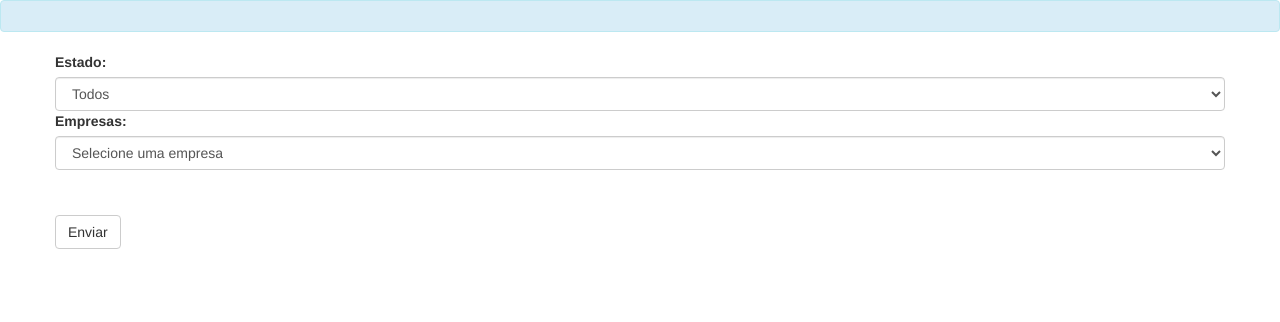
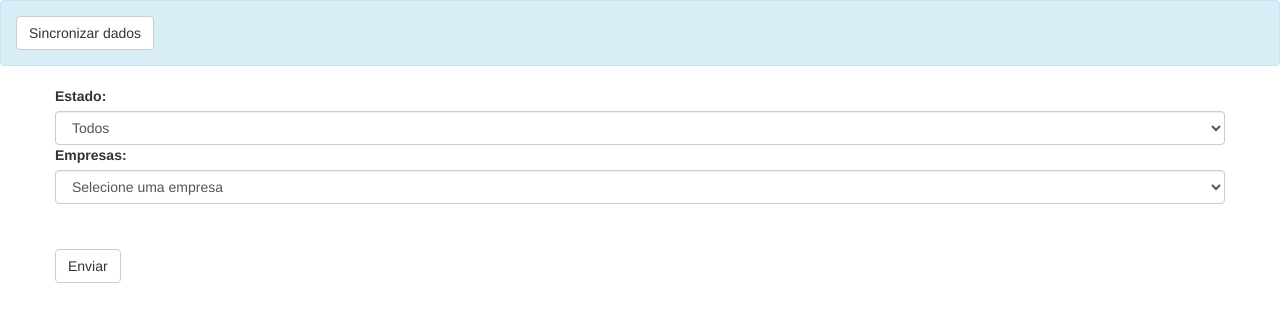
Before and after one commit to alexsilva/zendeskspent, a Django app: page / in a window 1280 px wide. Shown: the top 322 px of the page. Run offline with Django 3.2, Linux system fonts and the light colour scheme; data that the repository does not hold is empty; parts of the project's set-up code (start-up, migrations or seed data) failed here and were passed over.

Commit message:
Corrigindo problemas no layout.

```diff
--- a/contracts/static/contracts/css/styles.css
+++ b/contracts/static/contracts/css/styles.css
@@ -1,8 +1,4 @@
 
 #results-container {
-    padding: 25px;
+    padding: 10px;
 }
-
-#btn_show_sync {
-    float: left;
-}
--- a/contracts/templates/contracts/contracts.html
+++ b/contracts/templates/contracts/contracts.html
@@ -54,13 +54,12 @@
 {% block content %}
     <div class="container-fluid">
         <div class="container-fluid alert alert-info">
+            <button id="btn_show_sync" class="btn btn-default">Sincronizar dados</button>
             {% if data %}
-                <p>
-                    <span class="text-info">Total de horas do contrato: {{ contract.hours }}</span>
-                    <span class="text-danger"> | Horas restantes: {% calc_hours_remainder contract data %}</span>
-                    <span class="text-success"> | Horas gastas: {% calc_hours_spent contract data %}</span>
-                    <button id="btn_show_sync" class="btn btn-default">Sincronizar dados</button>
-                </p>
+                <span class="text-info">Total de horas do contrato: {{ contract.hours }}</span>
+                <span class="text-danger"> | Horas restantes: {% calc_hours_remainder contract data %}</span>
+                <span class="text-success"> | Horas gastas: {% calc_hours_spent contract data %}</span>
+
                 <div id="sync_box"> <a class="sync_box_btn_close">X</a>
                     <div id="sync_box_info" class="alert alert-warning">
                         <p>Dados sincronizados com <span id="sync_box_state"></span></p>
```
